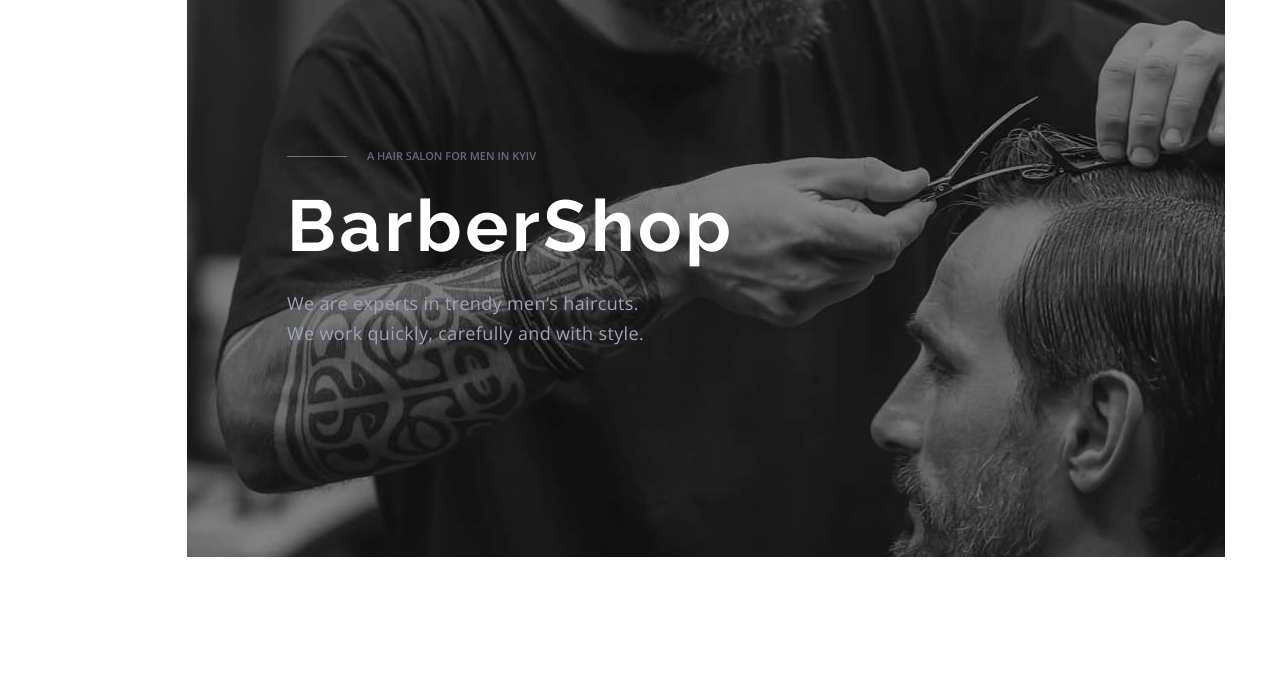
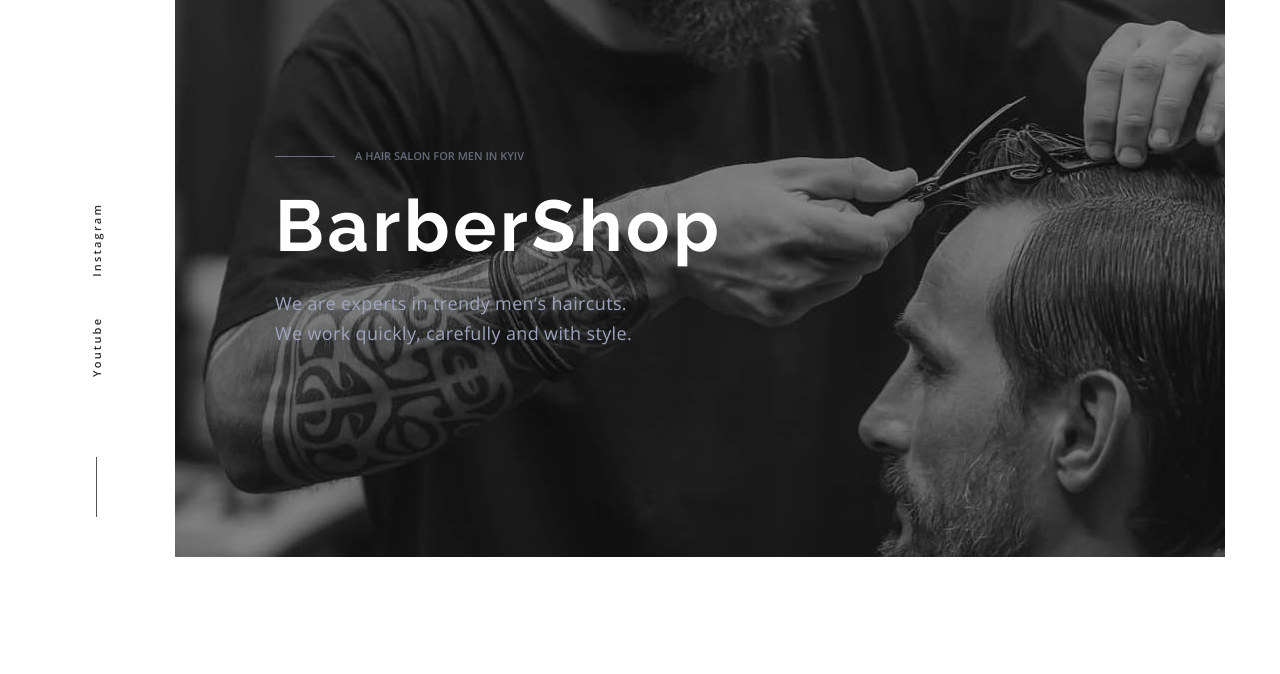
Before and after one commit to verado-batsu/barbershop-practice, a plain HTML site: page index.html in a window 1280 px wide. Shown: the part 123-797 px from the top of the page. Drawn offline with nearby package versions, Linux system fonts and the light colour scheme.

Commit message:
rotate hero-link

```diff
--- a/css/styles.css
+++ b/css/styles.css
@@ -329,10 +329,25 @@ body {
 
 .hero-flex {
 	display: flex;
+
+}
+
+.hero-list-wrap {
+	display: flex;
+	width: 120px;
+	flex-grow: 0;
+	align-items: flex-end;
+	padding-left: 34px;
+	padding-bottom: 40px;
 }
 
 .hero-list {
-	margin-right: 58px;
+	display: flex;
+	gap: 40px;
+	align-items: center;
+
+	transform: rotate(-90deg) translateY(100%);
+	transform-origin: bottom left;
 }
 
 .hero-item {}
--- a/index.html
+++ b/index.html
@@ -53,6 +53,7 @@
 		<!-- Hero section -->
 		<section class="content-hero">
 			<div class="container hero-flex">
+				<div class="hero-list-wrap">
 					<ul class="hero-list reference-line-list">
 						<li class="hero-item">
 							<a class="hero-link link" href="#" rel="noopener noreferrer nofollow"
@@ -63,6 +64,7 @@
 								target="_blank">Instagram</a>
 						</li>
 					</ul>
+				</div>
 				<div class="hero-wrapper">
 					<p class="light-reference reference-line">A hair salon for men in Kyiv</p>
 					<h1 class="hero-title">BarberShop</h1>
```
Lines whose indentation alone changed are shown as unchanged.
